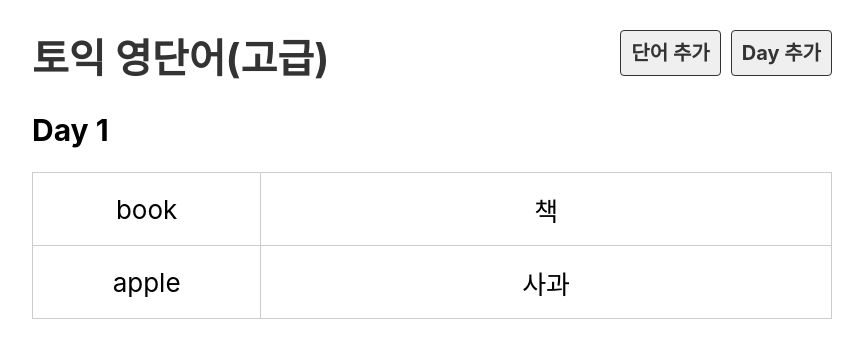
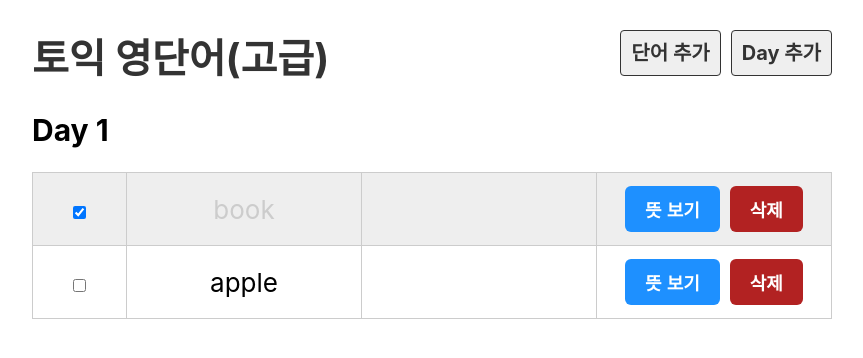
Before and after one commit to yonghwan1998/react-voca, a React (Create React App) app: page /day/1 in a window 1280 px wide. Shown: the top 358 px of the page, without its empty margins (208-1071 px from the left). Built offline with nearby package versions, Linux system fonts and the light colour scheme.

Commit message:
[React.js] json-server 학습

```diff
--- a/src/component/Day.js
+++ b/src/component/Day.js
@@ -1,5 +1,6 @@
 import { useParams } from "react-router-dom";
 import dummy from "../db/data.json"
+import Word from "./Word";
 
 export default function Day() {
     const {day} = useParams();
@@ -13,14 +14,7 @@
             <table>
                 <tbody>
                     {wordList.map(word => (
-                        <tr key={word.id}>
-                            <td>
-                                {word.eng}
-                            </td>
-                            <td>
-                                {word.kor}
-                            </td>
-                        </tr>
+                        <Word word={word} key={word.id} />
                     ))}
                 </tbody>
             </table>
--- /dev/null
+++ b/src/component/Word.js
@@ -0,0 +1,40 @@
+import { useState } from "react";
+
+export default function Word({word}) {
+    const [isShow, setIsShow] = useState(false);
+    const [isDone, setIsDone] = useState(word.isDone);
+
+    function toggleShow() {
+        setIsShow(!isShow);
+    }
+
+    function toggleDone() {
+        setIsDone(!isDone);
+    }
+
+    return (
+    <tr className={isDone ? "off" : ""}>
+        <td>
+            <input
+                type="checkbox"
+                checked={isDone}
+                onChange={toggleDone}
+            />
+        </td>
+        <td>
+            {word.eng}
+        </td>
+        <td>
+            {isShow && word.kor}
+        </td>
+        <td>
+            <button
+                onClick={toggleShow}
+            >
+            뜻 {isShow ? '숨기기' : '보기'}
+            </button>
+            <button className="btn_del">삭제</button>
+        </td>
+    </tr>
+    );
+}
--- a/src/db/data.json
+++ b/src/db/data.json
@@ -10,7 +10,7 @@
             "day": 1,
             "eng": "book",
             "kor": "책",
-            "isDone": false
+            "isDone": true
         },
         {
             "id": 2,
```
